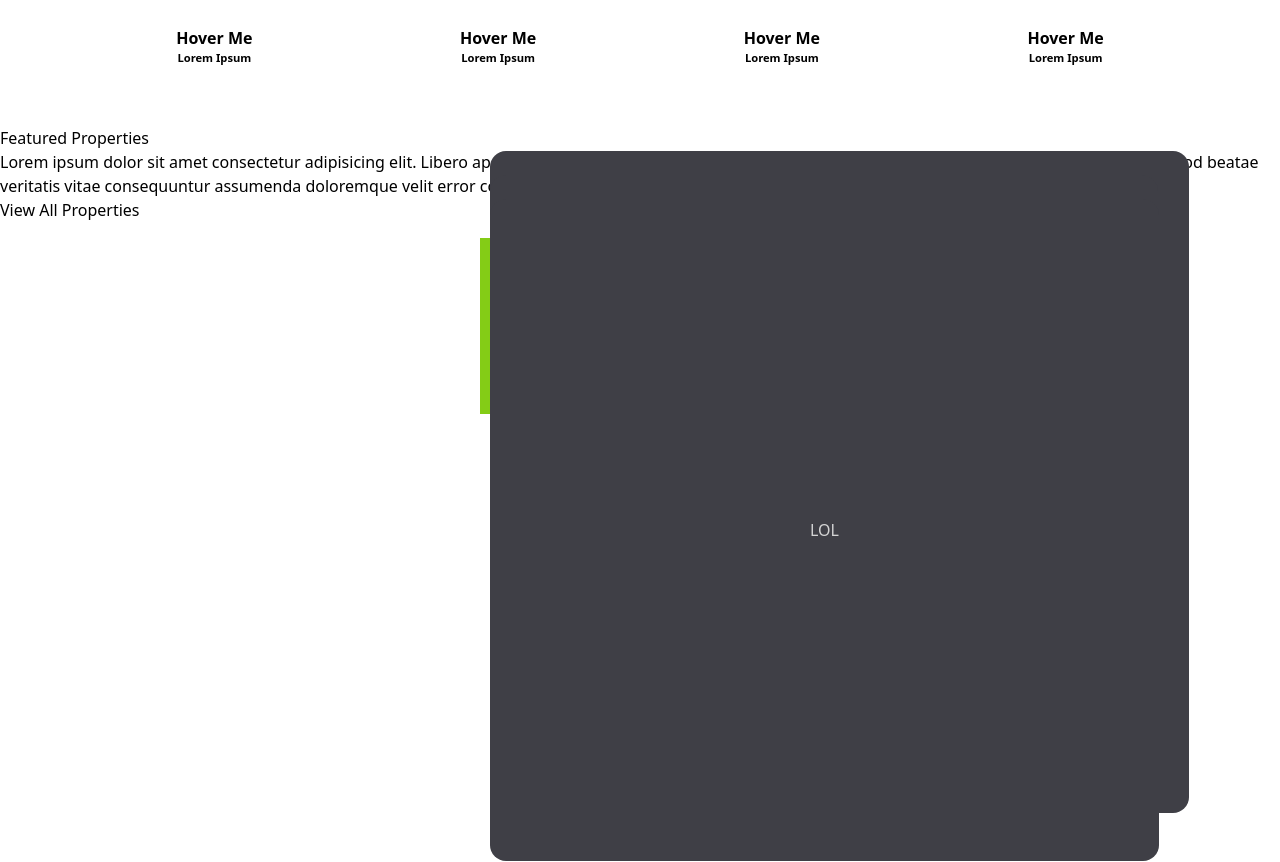
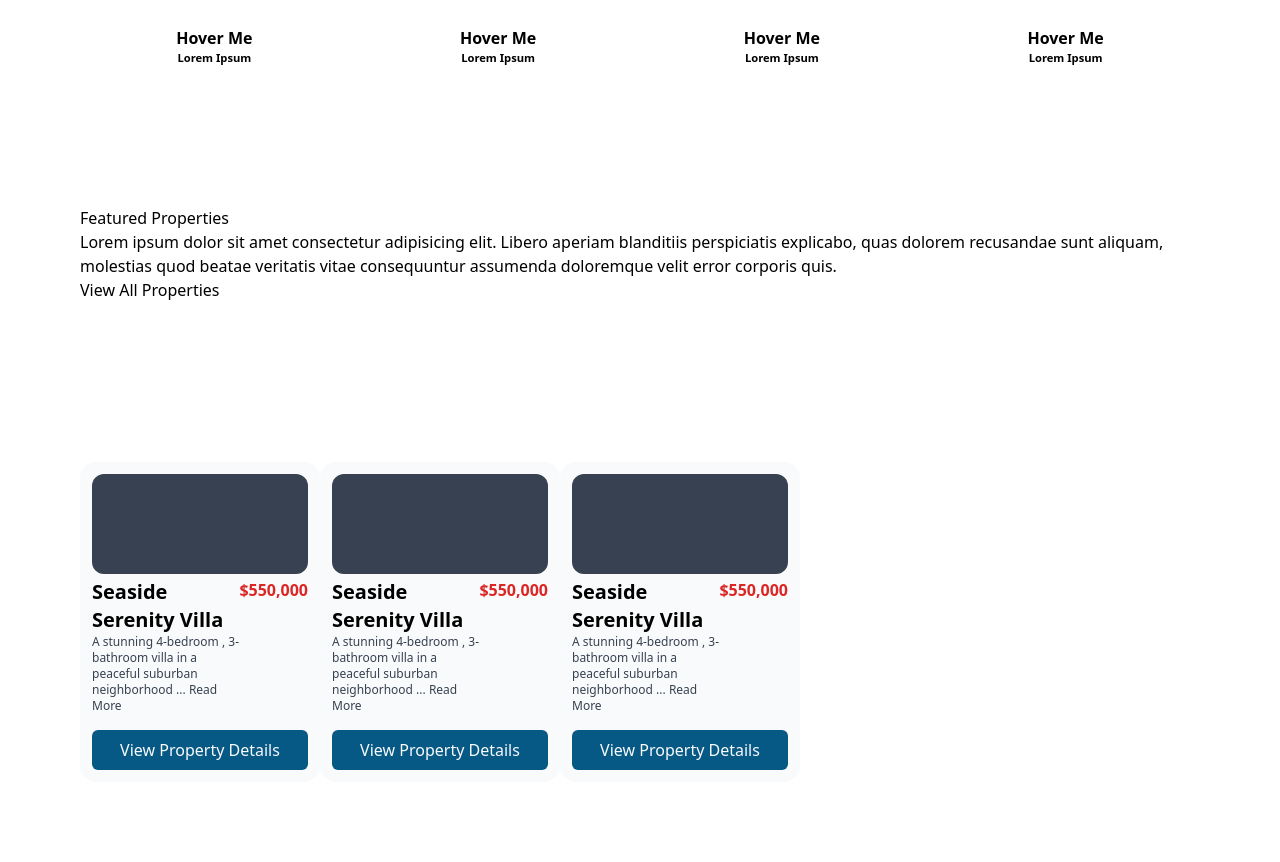
Before and after one commit to TKkosi/DEMOPROJECT, a plain HTML site: page index.html in a window 1280 px wide. Shown: the part 340-1202 px from the top of the page. Drawn offline with nearby package versions, Linux system fonts and the light colour scheme.

Commit message:
section 2

```diff
--- a/index.html
+++ b/index.html
@@ -60,32 +60,51 @@
         </div>
     </section>
     <section>
-        <div>
+        <div class="p-20">
             <h3>Featured Properties</h3>
             <div>
                 <p>Lorem ipsum dolor sit amet consectetur adipisicing elit. Libero aperiam blanditiis perspiciatis explicabo, quas dolorem recusandae sunt aliquam, molestias quod beatae veritatis vitae consequuntur assumenda doloremque velit error corporis quis.</p>
                 <button>View All Properties</button>
             </div>
         </div>
-        <div class="h-80 rounded-2xl flex justify-center items-center">
-            <div class="w-80 h-72 relative text-gray-200 flex flex-col gap-2.5">
-                <div class="w-full h-44 absolute bg-lime-500 cursor-pointer">
-                    <div class="w-full h-44"></div>
-                    <div class="flex flex-row gap-2.5">
-                        <div class="w-10 h-10 cursor-pointer"></div>
-                        <div class="flex flex-col gap-1">
-                            <span class="font-black w-64 whitespace-nowrap text-ellipsis overflow-hidden cursor-pointer">🚀2023 LEC Summer - Group Stage - Day 2 - KOI vs. G2</span>
-                            <div class="flex flex-col">
-                                <span class="streamer__name"></span>
-                                <span class="cursor-pointer">League of Legends</span>
-                            </div>
-                            <span class="categories">
-                                <a class="text-neutral-300 bg-zinc-700 p-80 rounded-2xl"href="#">Español</a>
-                                <a class="text-neutral-300 bg-zinc-700 p-80 rounded-2xl"href="#">KOI</a>
-                                <a class="text-neutral-300 bg-zinc-700 p-80 rounded-2xl"href="#">LOL</a>
-                            </span>
+        <div class="flex flex-row p-20">
+            <div class="w-60 h-80 bg-gray-50 p-3 flex flex-col gap-1 rounded-2xl">
+                <div class="h-48 bg-gray-700 rounded-xl"></div>
+                <div class="flex flex-col gap-4">
+                    <div class="flex flex-row justify-between">
+                        <div class="flex flex-col">
+                            <span class="text-xl font-bold">Seaside Serenity Villa</span>
+                            <p class="text-xs text-gray-700">A stunning 4-bedroom , 3-bathroom villa in a peaceful suburban neighborhood ... Read More</p>
                         </div>
+                        <span class="font-bold text-red-600">$550,000</span>
                     </div>
+                    <button class="hover:bg-sky-700 text-gray-50 bg-sky-800 py-2 rounded-md">View Property Details</button>
+                </div>
+            </div>
+            <div class="w-60 h-80 bg-gray-50 p-3 flex flex-col gap-1 rounded-2xl">
+                <div class="h-48 bg-gray-700 rounded-xl"></div>
+                <div class="flex flex-col gap-4">
+                    <div class="flex flex-row justify-between">
+                        <div class="flex flex-col">
+                            <span class="text-xl font-bold">Seaside Serenity Villa</span>
+                            <p class="text-xs text-gray-700">A stunning 4-bedroom , 3-bathroom villa in a peaceful suburban neighborhood ... Read More</p>
+                        </div>
+                        <span class="font-bold text-red-600">$550,000</span>
+                    </div>
+                    <button class="hover:bg-sky-700 text-gray-50 bg-sky-800 py-2 rounded-md">View Property Details</button>
+                </div>
+            </div>
+            <div class="w-60 h-80 bg-gray-50 p-3 flex flex-col gap-1 rounded-2xl">
+                <div class="h-48 bg-gray-700 rounded-xl"></div>
+                <div class="flex flex-col gap-4">
+                    <div class="flex flex-row justify-between">
+                        <div class="flex flex-col">
+                            <span class="text-xl font-bold">Seaside Serenity Villa</span>
+                            <p class="text-xs text-gray-700">A stunning 4-bedroom , 3-bathroom villa in a peaceful suburban neighborhood ... Read More</p>
+                        </div>
+                        <span class="font-bold text-red-600">$550,000</span>
+                    </div>
+                    <button class="hover:bg-sky-700 text-gray-50 bg-sky-800 py-2 rounded-md">View Property Details</button>
                 </div>
             </div>
         </div>
```
